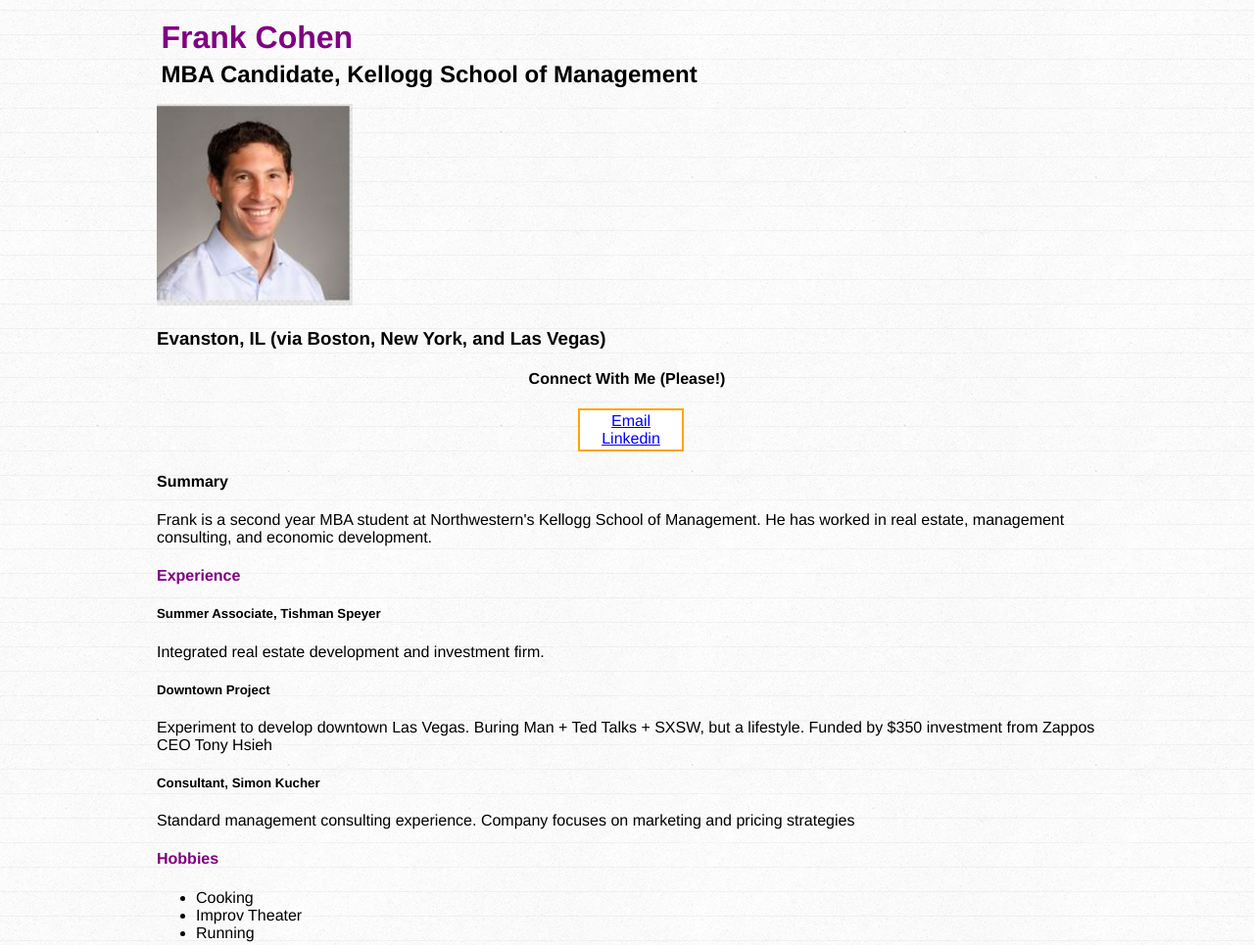
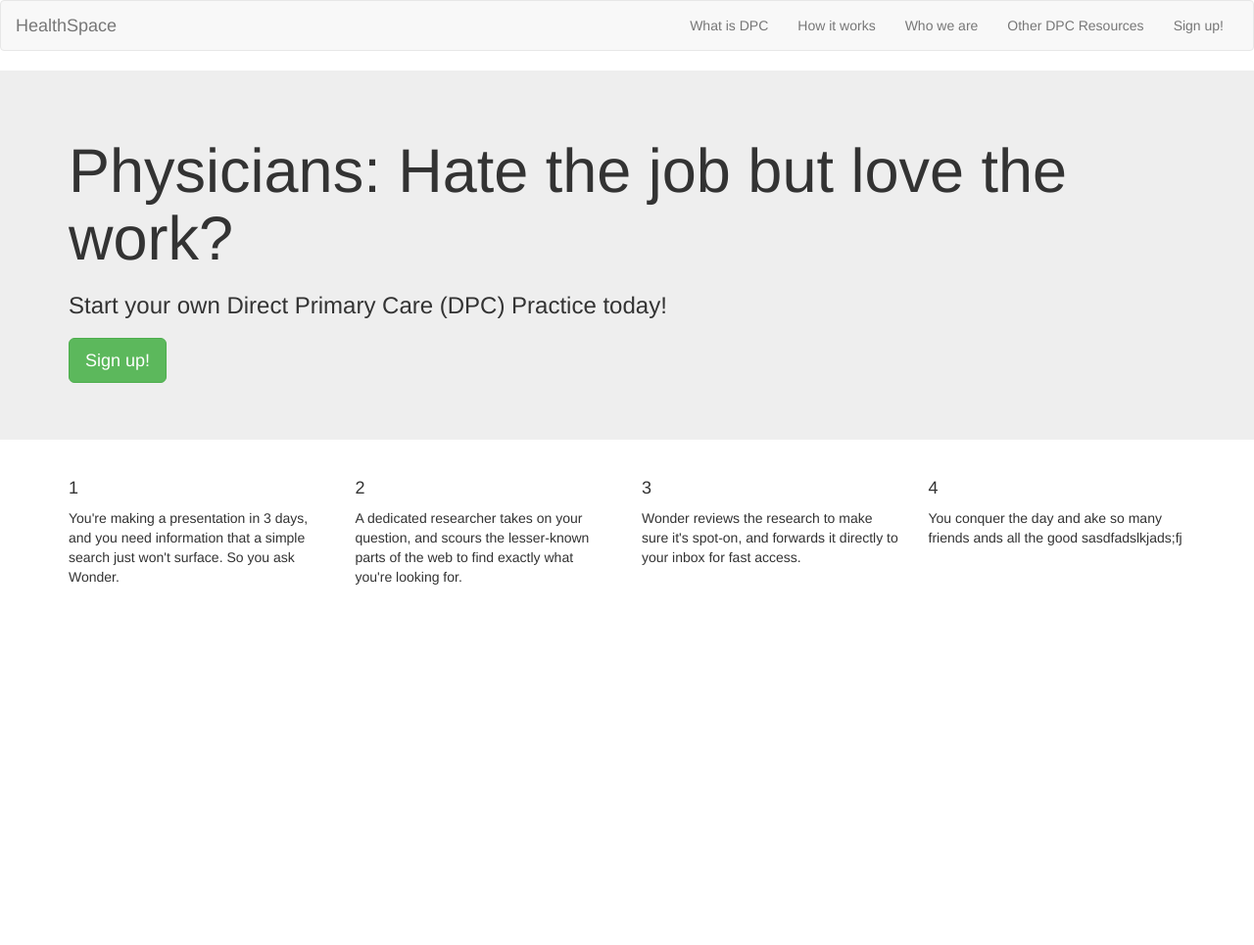
Before and after one commit to franklinecohen/franklinecohen.github.io, a plain HTML site: page index.html in a window 1280 px wide. Shown: the top 965 px of the page at 98% size. After the commit the page ends 800 px from the top, so only its background shows below. Drawn offline with nearby package versions, Linux system fonts and the light colour scheme.

Commit message:
add healthspace

```diff
--- a/index.html
+++ b/index.html
@@ -1,55 +1,63 @@
 <!DOCTYPE html>
 <html>
 <head>
-  <title>Frank Cohen</title>
+  <title>HealthSpace</title>
   <meta charset="UTF-8">
-  <link rel="stylesheet" type="text/css" href="style.css">
-  <script src="http://ajax.googleapis.com/ajax/libs/jquery/2.1.4/jquery.min.js"></script>
+    <link rel="stylesheet" href="http://maxcdn.bootstrapcdn.com/bootstrap/3.3.5/css/bootstrap.min.css">
+  <script src="http://ajax.googleapis.com/ajax/libs/jquery/1.11.3/jquery.min.js"></script>
+  <script src="http://maxcdn.bootstrapcdn.com/bootstrap/3.3.5/js/bootstrap.min.js"></script>
+  <link href='https://fonts.googleapis.com/css?family=Permanent+Marker' rel='stylesheet' type='text/css'>
 </head>
 <body>
-  <div id="wrapper">
-    <h1>Frank Cohen</h1>
-        <h2>MBA Candidate, Kellogg School of Management</h2>
-        <p>
-      <img src="headshot.JPG" id="headshot">
-    </p>
-    <h3>Evanston, IL (via Boston, New York, and Las Vegas)</h3>
-    <div>
-      <h4 id="connect_with_me_title">Connect With Me (Please!)</h4>
-      <ul id="connect_with_me">
-        <li><a href="mailto:fcohen2016@kellogg.northwestern.edu">Email</a></li>
-        <li><a href="https://www.linkedin.com/pub/franklin-cohen/14/a01/455">Linkedin</a></li>
+  <nav class="navbar navbar-default">
+  <div class="container-fluid">
+    <!-- Brand and toggle get grouped for better mobile display -->
+    <div class="navbar-header">
+      <button type="button" class="navbar-toggle collapsed" data-toggle="collapse" data-target="#bs-example-navbar-collapse-1" aria-expanded="false">
+        <span class="sr-only">Toggle navigation</span>
+        <span class="icon-bar"></span>
+        <span class="icon-bar"></span>
+        <span class="icon-bar"></span>
+      </button>
+      <a class="navbar-brand" href="#">HealthSpace</a>
+    </div>
+    <div class="collapse navbar-collapse" id="bs-example-navbar-collapse-1">
+      <ul class="nav navbar-nav navbar-right">
+        <li><a href="#">What is DPC</a></li>
+        <li><a href="#">How it works</a></li>
+        <li><a href="#">Who we are</a></li>
+        <li><a href="#">Other DPC Resources</a></li>
+        <li><a href="http://goo.gl/forms/NzEBkD4Y5y" target="_blank">Sign up!</a></li>
       </ul>
+    </div><!-- /.navbar-collapse -->
+  </div><!-- /.container-fluid -->
+</nav>
+    <div class="jumbotron">
+      <div class="container">
+      <h1>Physicians: Hate the job but love the work?</h1>
+      <h3>Start your own Direct Primary Care (DPC) Practice today!<H3>
+      <h3><a href="http://goo.gl/forms/NzEBkD4Y5y" target="_blank" class="btn btn-success btn-lg">Sign up!</a></h3>
     </div>
-    <div>
-      <h4 id="summary">Summary</h4>
-      <p>
-        Frank is a second year MBA student at Northwestern's Kellogg School of Management. He has worked in real estate, management consulting, and economic development.
-      </p>
     </div>
-    <div>
-      <h4  class="unicorn">Experience</h4>
-      <div>
-        <h5>Summer Associate, Tishman Speyer</h5>
-        <p>Integrated real estate development and investment firm.</p>
+    <div class="container">
+      <div class="row">
+      <div class="col-sm-3">
+          <h4>1</h4>
+          <p>You're making a presentation in 3 days, and you need information that a simple search just won't surface. So you ask Wonder.</p>
+        </div>
+      <div class="col-sm-3">
+          <h4>2</h4>
+          <p>A dedicated researcher takes on your question, and scours the lesser-known parts of the web to find exactly what you're looking for.</p>
+        </div>
+     <div class="col-sm-3">
+          <h4>3</h4>
+          <p>Wonder reviews the research to make sure it's spot-on, and forwards it directly to your inbox for fast access.</p>
+        </div>
+     <div class="col-sm-3">
+          <h4>4</h4>
+          <p>You conquer the day and ake so many friends ands all the good sasdfadslkjads;fj</p>
+        </div>
       </div>
-      <div>
-        <h5>Downtown Project</h5>
-        <p>Experiment to develop downtown Las Vegas. Buring Man + Ted Talks + SXSW, but a lifestyle. Funded by $350 investment from Zappos CEO Tony Hsieh</p>
       </div>
-      <div>
-        <h5>Consultant, Simon Kucher</h5>
-        <p>Standard management consulting experience. Company focuses on marketing and pricing strategies</p>
-      </div>
-    </div>
-    <div>
-      <h4 class="unicorn">Hobbies</h4>
-      <ul>
-        <li>Cooking</li>
-        <li>Improv Theater</li>
-        <li>Running</li>
-      </ul>
-    </div>
-  </div>
 </body>
 </html>
```
Also changed, not shown: css.html (added, +56 -0 lines), index_week1.html (added, +55 -0 lines).
